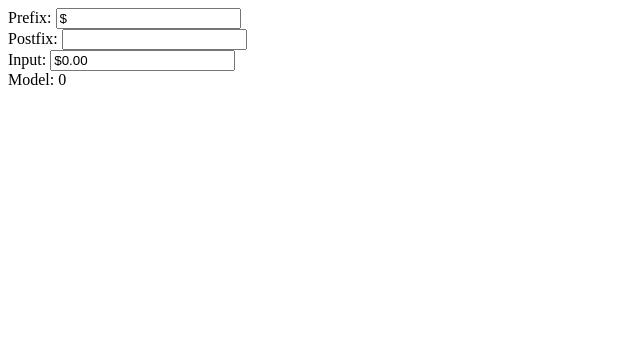
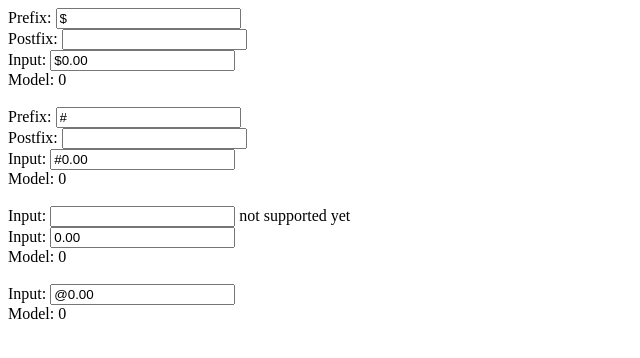
Before and after one commit to stevethecollier/angular-mask-money, a plain HTML site: page demo/index.html in a window 1280 px wide. Shown: the whole page, without its empty margins (0-640 px from the left). Drawn offline with nearby package versions, Linux system fonts and the light colour scheme.

Commit message:
added inline objects and unmask parser

```diff
--- a/demo/index.html
+++ b/demo/index.html
@@ -12,21 +12,61 @@
 		<script src="js/app.js" type="text/javascript" charset="utf-8"></script>
 	</head>
 	<body ng-app="angularMaskMoneyDemo">
-
+		<div>
 			<div>
 				Prefix: <input type="text" ng-model="options.prefix" placeholder="">
 			</div>
-
 			<div>
 				Postfix: <input type="text" ng-model="options.suffix" placeholder="">
 			</div>
+			<div>
+				Input: <input mask-money mm-options="options" type="text" ng-model="myMoney" >
+			</div>
+			<div>
+				Model: {{myMoney}}
+			</div>
+		</div>
+
+		<br>
 
 		<div>
-	Input: <input mask-money="options" type="text" ng-model="myMoney" >
+			<div>
+				Prefix: <input type="text" ng-model="options2.prefix">
+			</div>
+			<div>
+				Postfix: <input type="text" ng-model="options2.suffix">
+			</div>
+			<div>
+				Input: <input mask-money mm-options="options2" prefix="'#'" type="text" ng-model="myMoney2">
+			</div>
+			<div>
+				Model: {{myMoney2}}
+			</div>
 		</div>
 
+		<br>
+
 		<div>
-	Model: {{myMoney}}
+			<div>
+				Input: <input type="text" ng-model="myMoney3Prefix"> <span>not supported yet</span>
+			</div>
+			<div>
+				Input: <input mask-money prefix="myMoney3Prefix" type="text" ng-model="myMoney3">
+			</div>
+			<div>
+				Model: {{myMoney3}}
+			</div>
+		</div>
+
+		<br>
+
+		<div>
+			<div>
+				Input: <input mask-money prefix="'@'" type="text" ng-model="myMoney4">
+			</div>
+			<div>
+				Model: {{myMoney4}}
+			</div>
 		</div>
 
 	</body>
--- a/demo/js/angular.maskMoney.js
+++ b/demo/js/angular.maskMoney.js
@@ -1,41 +1,88 @@
 angular.module('maskMoney', [])
-.directive('maskMoney', function () {
+    .directive('maskMoney', function() {
         return {
             restrict: 'A',
             require: 'ngModel',
             scope: {
-			model: '=ngModel',
-			options: '=maskMoney',
+                ngModel: '=',
+                mmOptions: '=?',
+                prefix: '=',
+                suffix: '=',
+                affixesStay: '=',
+                thousands: '=',
+                decimal: '=',
+                precisoin: '=',
+                allowZero: '=',
+                allowNegative: '='
             },
-		compile: function(){
-			return function (scope, el, attr, ctrl) {
-				scope.$watch('options', init, true);
-				el.on('keyup', eventHandler);
-				function eventHandler(){
+            compile: function() {
+                return function(scope, el, attr, ctrl) {
 
-					// console.log('eventHandler');
+                    scope.$watch('mmOptions', init, true);
+                    el.on('keyup', eventHandler); //change to $watch or $observe
 
-					scope.$apply(function(){
-						// console.log('setViewValue');
-						ctrl.$setViewValue($(el).maskMoney('unmasked')[0]);
+
+                    //this parser will unformat the string for the model behid the scenes
+                    function parser(fromViewValue) {
+                        return $(el).maskMoney('unmasked')[0]
+                    }
+                    ctrl.$parsers.push(parser)
+
+                    function eventHandler() {
+
+                        if (!scope.$$phase) {
+                            scope.$apply(function() {
+                                ctrl.$setViewValue($(el).val());
                             });
+                        }
+                    }
 
-					// console.log('$viewValue:');
-					// console.log(ctrl.$viewValue);
-					// console.log('$modelValue:');
-					// console.log(ctrl.$modelValue);
+                    function init(options) {
+                        setTimeout(function() {
+                            elOptions = {
+                                prefix: scope.prefix || '',
+                                suffix: scope.suffix,
+                                affixesStay: scope.affixesStay,
+                                thousands: scope.thousands,
+                                decimal: scope.decimal,
+                                precision: scope.precision,
+                                allowZero: scope.allowZero,
+                                allowNegative: scope.allowNegative
+                            }
 
+                            if (!scope.mmOptions) {
+                                scope.mmOptions = {};
                             }
-				function init(options){
-					// console.log('init');
-					setTimeout(function(){
-						// console.log('timeout')
-						$(el).maskMoney(options);
+
+                            for (elOption in elOptions) {
+                                if (elOptions[elOption]) {
+                                    scope.mmOptions[elOption] = elOptions[elOption];
+                                }
+                            }
+
+                            console.dir(scope.mmOptions)
+                            $(el).maskMoney(scope.mmOptions);
                             $(el).maskMoney('mask');
                             eventHandler()
-					},0);
+
+                        }, 0);
                     }
+
                 }
             }
         }
     });
+
+/*
+
+todo:
+
+add live update option
+	update on blur
+	or update on change
+
+live update inline attributes
+
+eventually, remove jquery and mask-money deps
+
+*/
--- a/demo/js/app.js
+++ b/demo/js/app.js
@@ -1,12 +1,18 @@
 angular.module('angularMaskMoneyDemo', ['maskMoney']).run(['$rootScope',
-	function($scope){
+    function($scope) {
 
-	console.log('app is running')
+        console.log('app is running')
 
-	$scope.options = {
-		prefix: '$'
-	}
+        $scope.options = {
+            prefix: '$'
+        }
 
-	$scope.anotherModel = 'someString'
 
-}])
+        $scope.options2 = {
+            prefix: 'erik'
+        }
+
+        $scope.anotherModel = 'someString'
+
+    }
+])
```
Also changed, not shown: 1 other file. Lines whose indentation alone changed are shown as unchanged.
